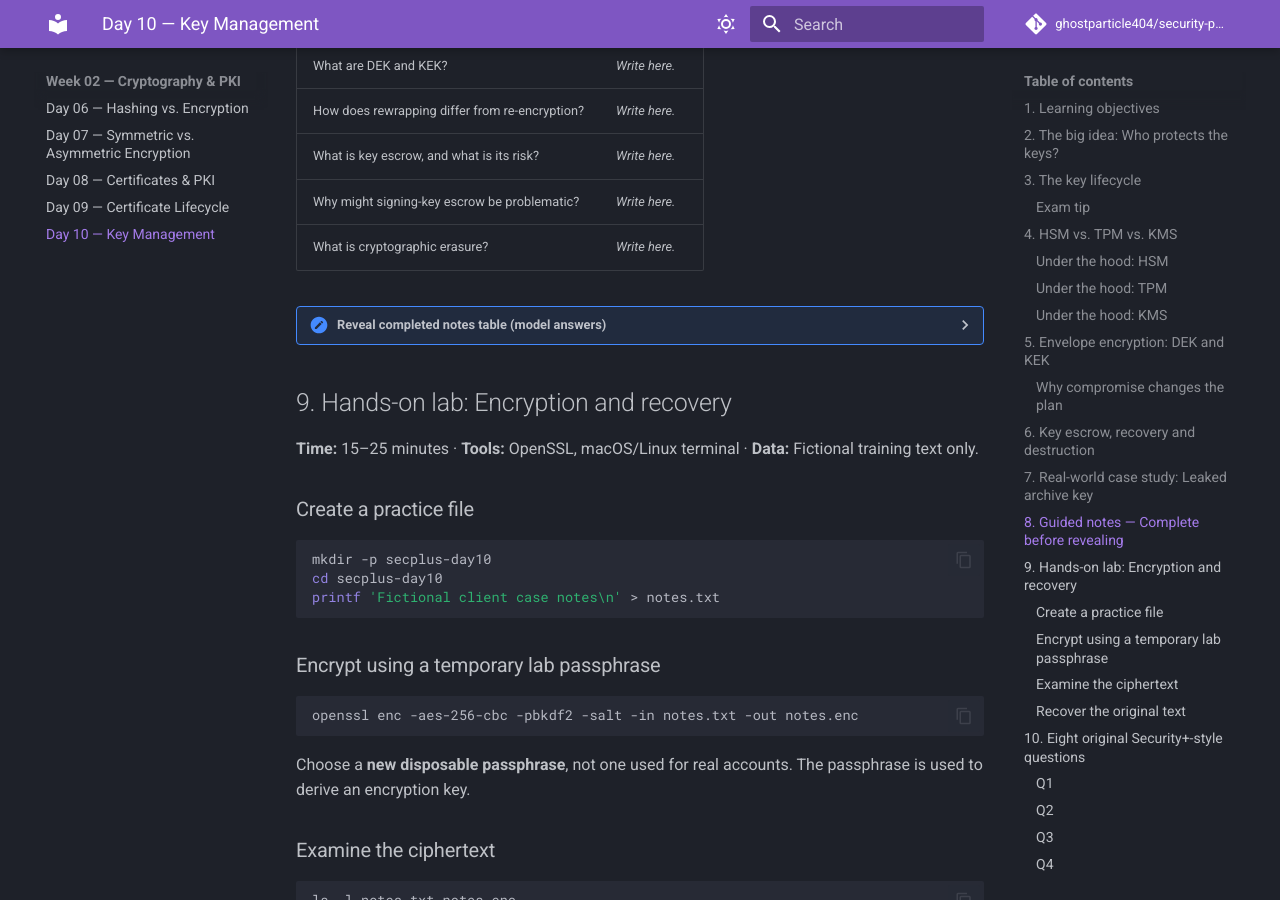
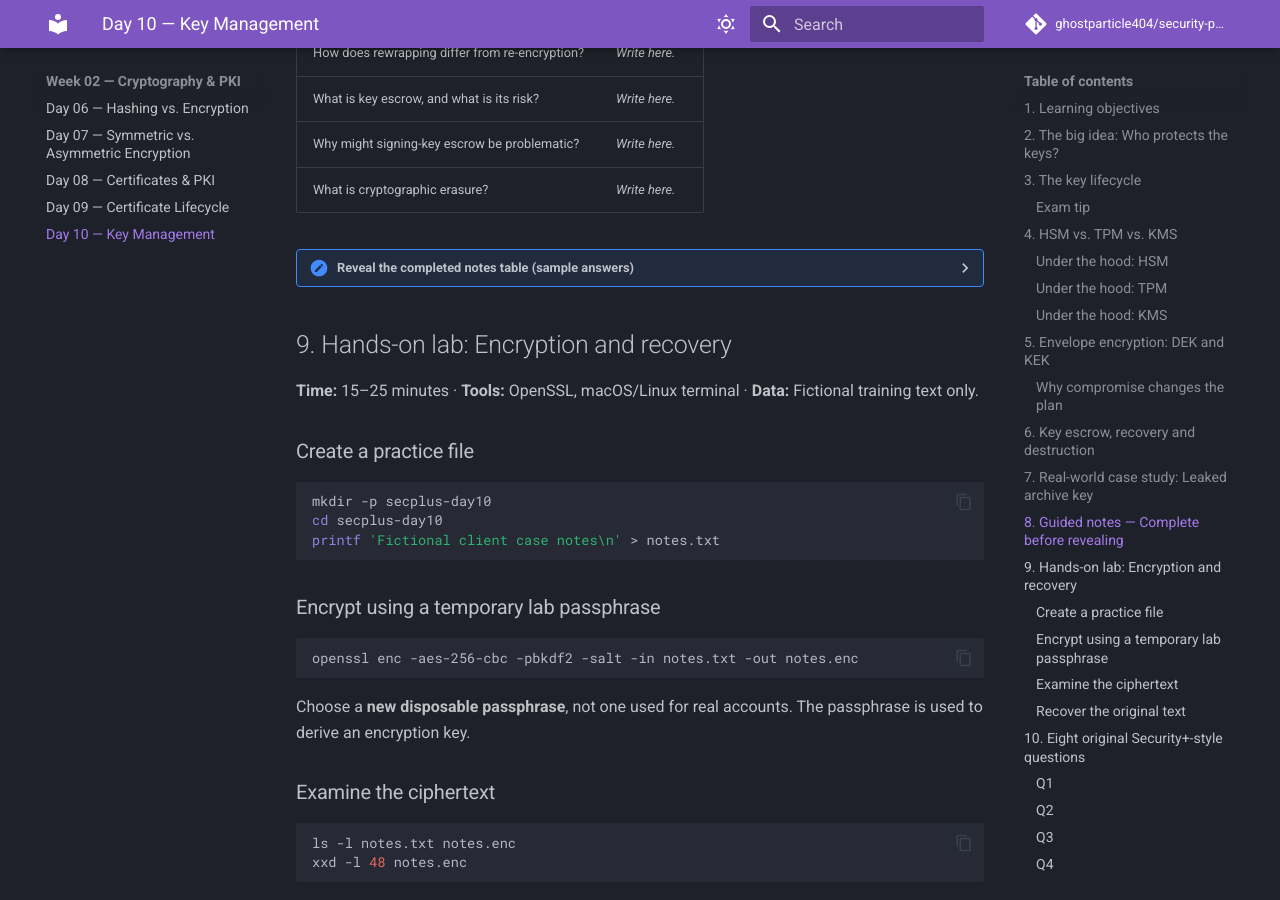
Before and after one commit to ghostparticle404/security-plus-study-academy, an MkDocs documentation site: the page built from docs/week-02/day-10-key-management.md, in a window 1280 px wide and 900 px high, scrolled down 4534 px. Built offline with MkDocs 1.6.1 and Material for MkDocs 9.7.7, drawn with Linux system fonts in a browser that asks for light colours; comment, search, counter and statistics services are not loaded; some of the changed text lies outside the part shown.

Commit message:
day-10-key-management

```diff
--- a/docs/week-02/day-10-key-management.md
+++ b/docs/week-02/day-10-key-management.md
@@ -1,4 +1,3 @@
-[SecurityPlus_Lesson_10_Key_Management.md](https://github.com/user-attachments/files/33915257/SecurityPlus_Lesson_10_Key_Management.md)
 # Day 10 — Cryptographic Key Management: HSMs, TPMs, Escrow & Recovery
 
 > **CompTIA Security+ SY0-701** · Domain 1 · Objective 1.4
@@ -124,8 +123,8 @@ A law firm's backup administrator discovers a key used for encrypted case archiv
 | Why might signing-key escrow be problematic? | _Write here._ |
 | What is cryptographic erasure? | _Write here._ |
 
-<details>
-<summary><strong>Reveal completed notes table (model answers)</strong></summary>
+<details markdown="1">
+<summary>Reveal the completed notes table (sample answers)</summary>
 
 | Prompt | Model answer |
 | --- | --- |
```
